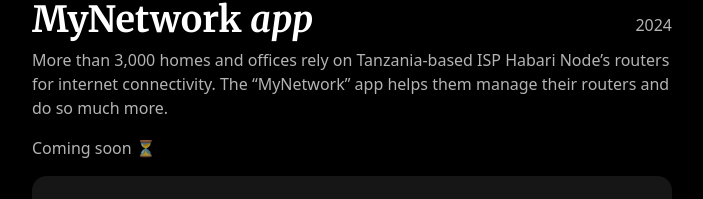
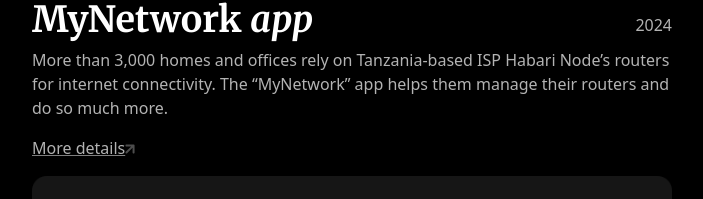
Before and after one commit to hopeadoli/portfolio, a React (Vite) app: page / in a window 1280 px wide. Shown: the part 909-1108 px from the top of the page, without its empty margins (288-991 px from the left). Built offline with nearby package versions, Linux system fonts and the light colour scheme.

Commit message:
updated project link

```diff
--- a/src/components/Home/Projects.jsx
+++ b/src/components/Home/Projects.jsx
@@ -56,11 +56,18 @@
             Node’s routers for internet connectivity. The “MyNetwork” app helps
             them manage their routers and do so much more.
           </p>
-          {/* <p className="link">
-            AppStore
-            <ArrowUpIcon />
-          </p> */}
-          <p>Coming soon ⏳</p>
+          <div>
+            <Link
+              className="divLink link"
+              to="https://dribbble.com/shots/23786236-MyNetwork-App-Router-and-Fibre-Management-app"
+              target="blank"
+            >
+              <p>
+                More details
+                <ArrowUpIcon />
+              </p>
+            </Link>
+          </div>
           <img
             className="screenshot"
             src={MyNetwork}
```
